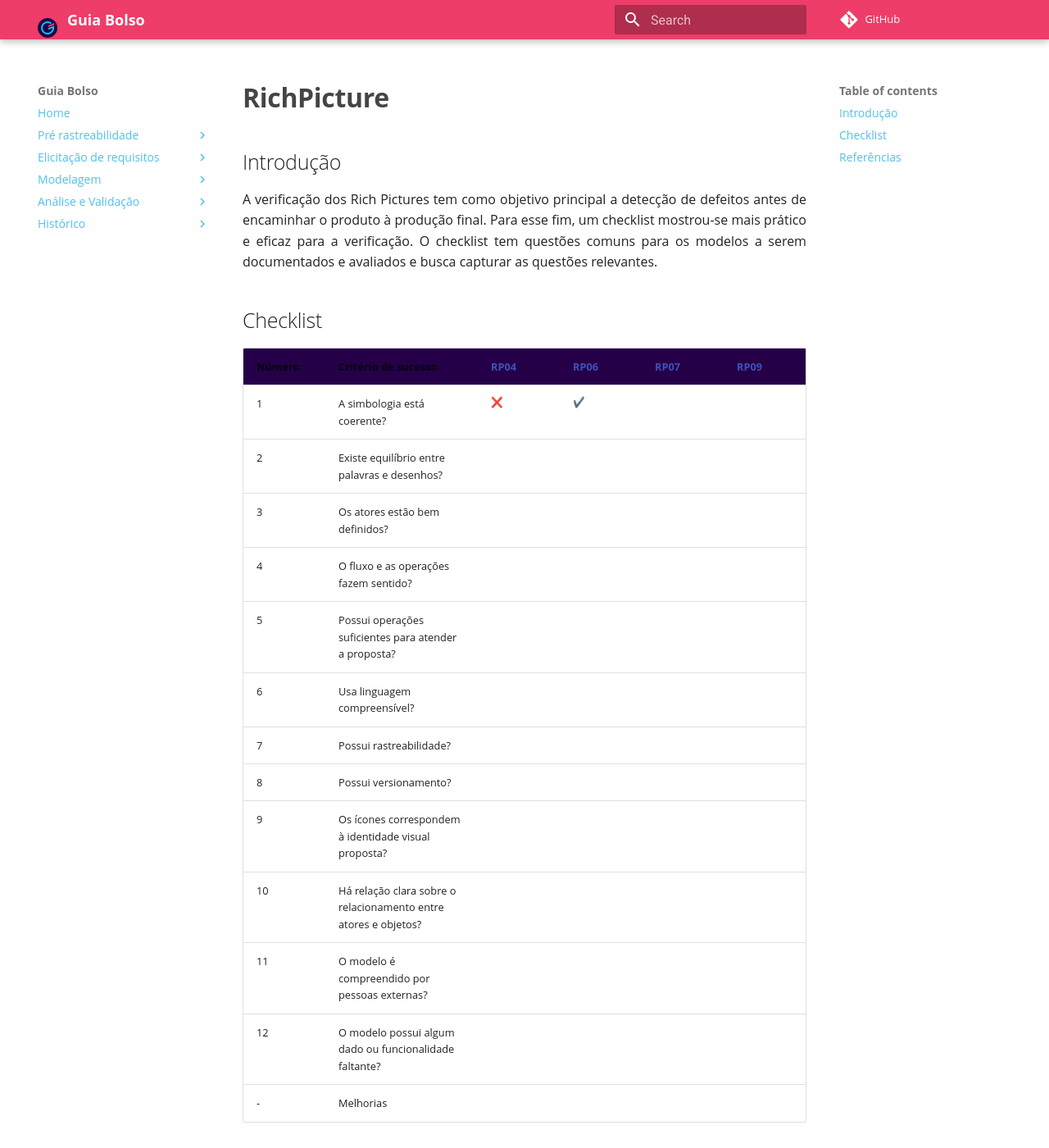
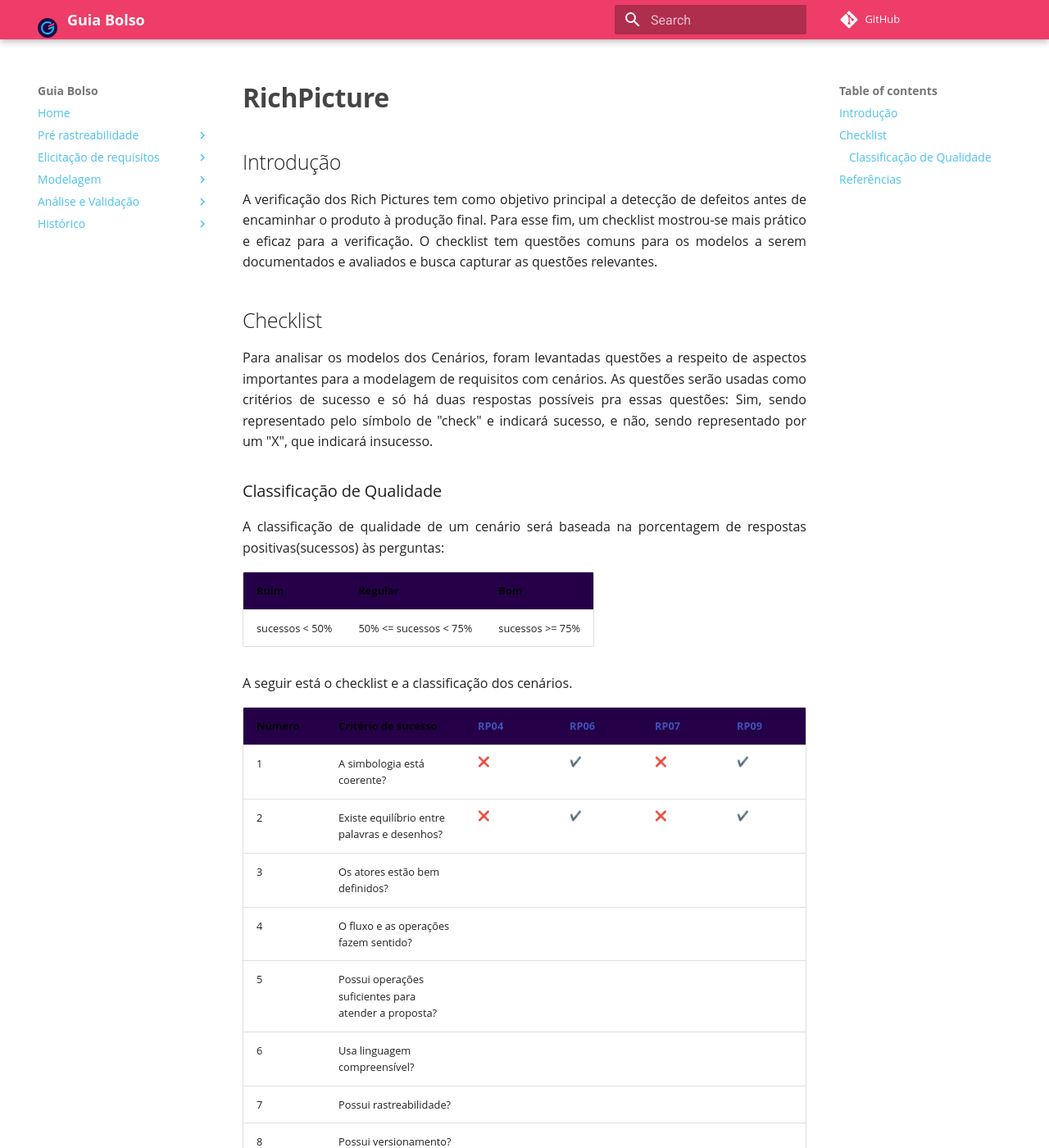
Before and after one commit to fga-disciplinas/2019.1-Guia-Bolso, an MkDocs documentation site: the page built from docs/analise/analise_rich_picture.md, in a window 1280 px wide and 1400 px high. Shown: the whole window at 82% size. Built offline with MkDocs 1.6.1 and Material for MkDocs 9.7.7, drawn with Linux system fonts in a browser that asks for light colours; emoji names are drawn with the system emoji font; comment, search, counter and statistics services are not loaded; old or Windows-style settings are respelled for this version of MkDocs; some of the changed text lies outside the part shown.

Commit message:
Adicionando classificação de qualidade e algumas correções

```diff
--- a/docs/analise/analise_rich_picture.md
+++ b/docs/analise/analise_rich_picture.md
@@ -5,11 +5,22 @@
 A verificação dos Rich Pictures tem como objetivo principal a detecção de defeitos antes de encaminhar o produto à produção final. Para esse fim, um checklist mostrou-se mais prático e eficaz para a verificação. O checklist tem questões comuns para os modelos a serem documentados e avaliados e busca capturar as questões relevantes.
 
 ## Checklist
+Para analisar os modelos dos Cenários, foram levantadas questões a respeito de aspectos importantes para a modelagem de requisitos com cenários. As questões serão usadas como critérios de sucesso e só há duas respostas possíveis pra essas questões: Sim, sendo representado pelo símbolo de "check" e indicará sucesso, e não, sendo representado por um "X", que indicará insucesso.
+
+### Classificação de Qualidade
+
+A classificação de qualidade de um cenário será baseada na porcentagem de respostas positivas(sucessos) às perguntas:
+
+|Ruim|Regular|Bom|
+|--|--|--|
+|sucessos < 50%| 50% <= sucessos < 75%|sucessos >= 75%|
+
+A seguir está o checklist e a classificação dos cenários.
 
 |Número|Critério de sucesso|[RP04](../../pre-rastreabilidade/richpicture/#rp04-financas-do-app)|[RP06](../../pre-rastreabilidade/richpicture/#rp06-financeiro-aba)|[RP07](../../pre-rastreabilidade/richpicture/#rp07-aba-guia) |[RP09](../../pre-rastreabilidade/richpicture/#rp09-radar-cpf)|
 |------|----------------------|--|--|--|--|
-|1| A simbologia está coerente?| :x: | :heavy_check_mark: |
-|2| Existe equilíbrio entre palavras e desenhos?|
+|1| A simbologia está coerente?| :x: | :heavy_check_mark: | :x: | :heavy_check_mark: |
+|2| Existe equilíbrio entre palavras e desenhos?| :x: | :heavy_check_mark: | :x: | :heavy_check_mark: |
 |3| Os atores estão bem definidos?|
 |4| O fluxo e as operações fazem sentido?|
 |5| Possui operações suficientes para atender a proposta?|
@@ -20,7 +31,9 @@
 |10| Há relação clara sobre o relacionamento entre atores e objetos?
 |11| O modelo é compreendido por pessoas externas?|
 |12| O modelo possui algum dado ou funcionalidade faltante?|
-|-| Melhorias |
+|-| Quantidade de sucessos | 60% | 80% | 30% |
+|-| Classificação | **Regular**  | **Bom** | **Ruim** | |
+|-| Melhorias | Usar ícones do aplicativo | Simplificar mais | | |
 
 
 ## Referências
```
Also changed, not shown: docs/analise/analise_cenarios.md (+16 -2 lines), docs/analise/rich.md (deleted, +0 -21 lines).
